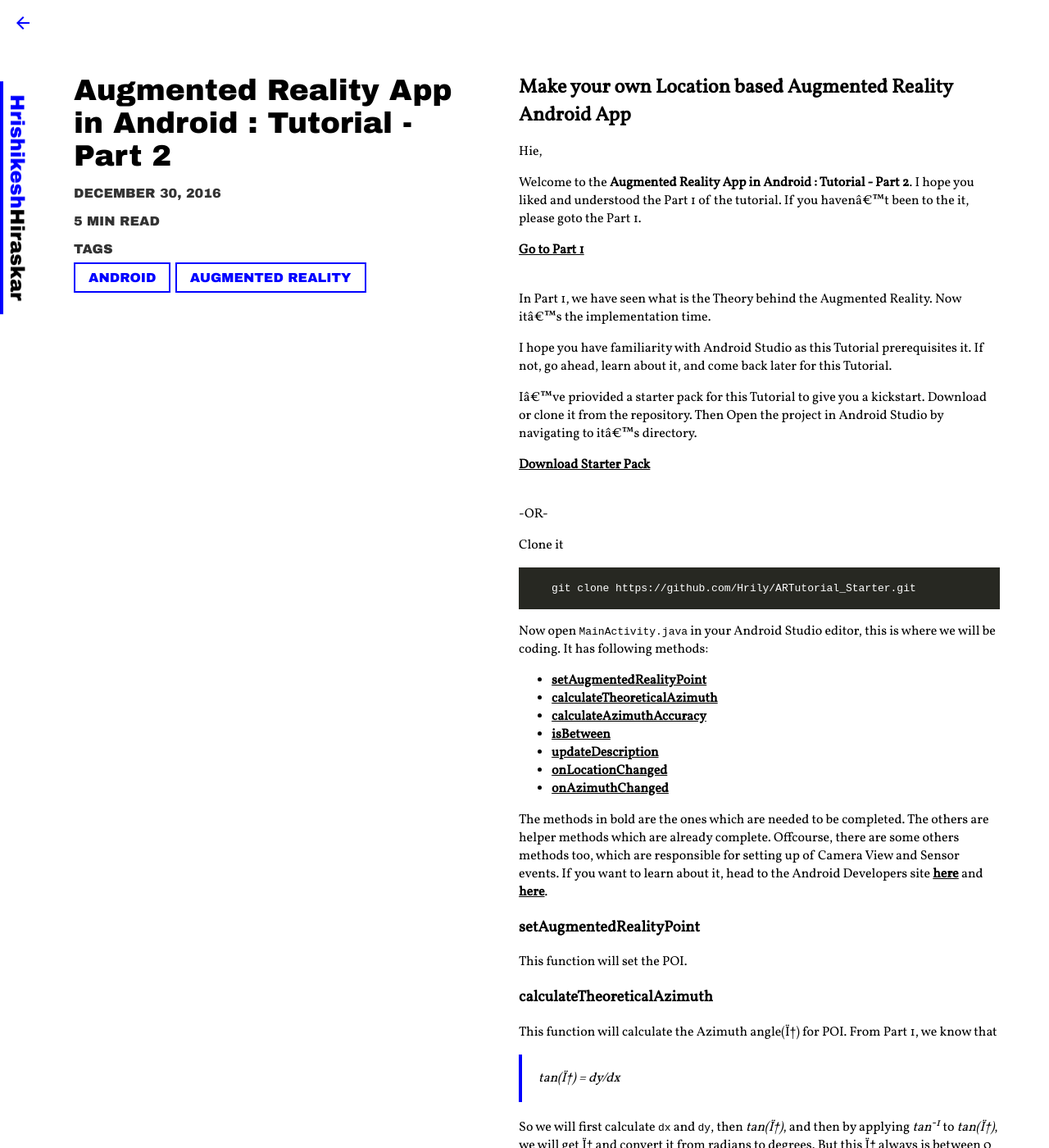
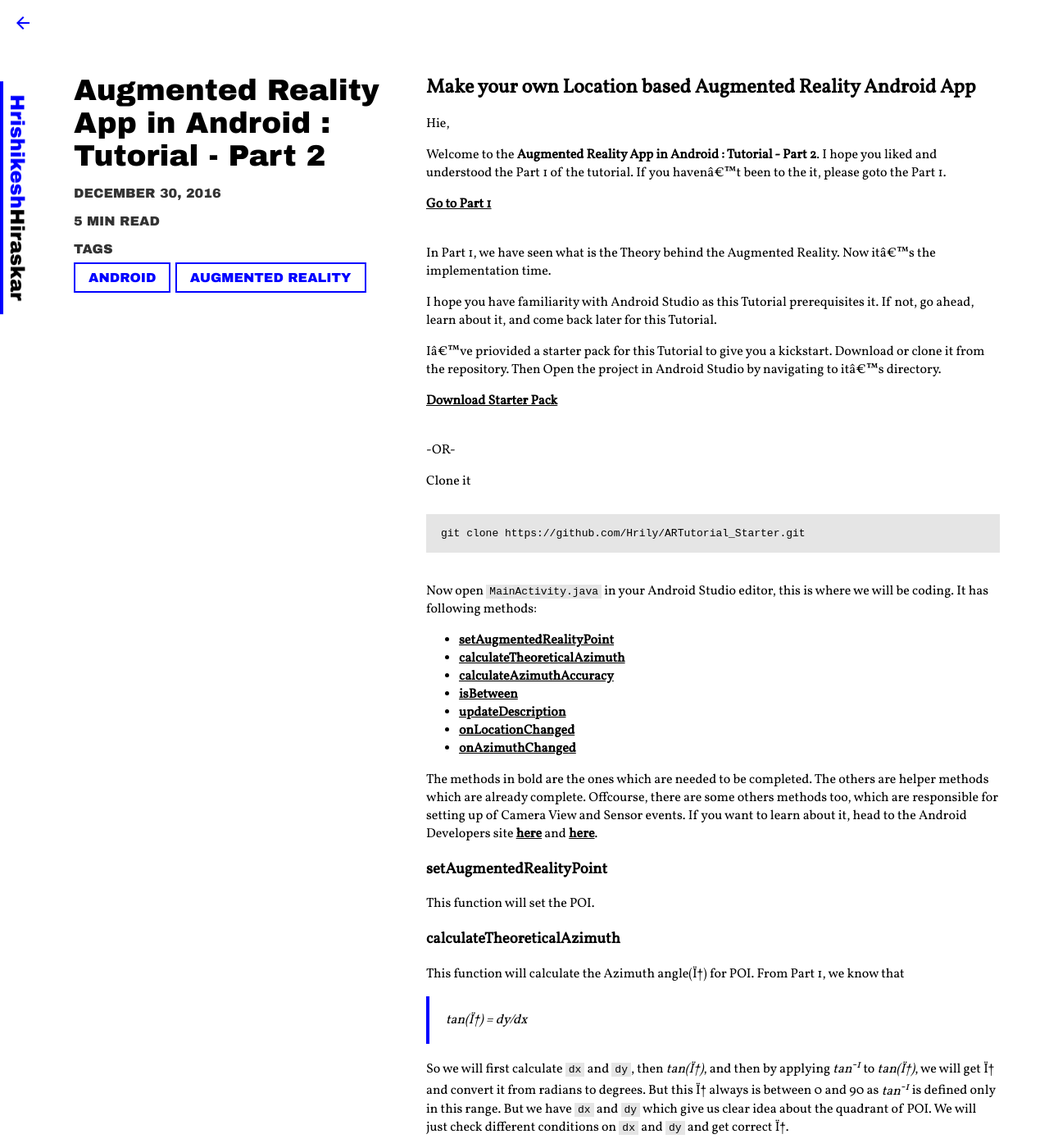
Before and after one commit to Hrily/blog, a Jekyll site: the page built from _posts/2016-12-30-ar-tutorial-2.md, in a window 1280 px wide and 1400 px high. Shown: the whole window at 82% size. Built offline with Jekyll 4.4.1, drawn with Linux system fonts in a browser that asks for light colours.

Commit message:
Fix some UI issues
This commit fixes:
	- Horizontal scroll in mobile
	- Code colors
	- Code is now full width with scrolling

```diff
--- a/_layouts/post.html
+++ b/_layouts/post.html
@@ -23,26 +23,31 @@ layout: default
 		opacity: 1 !important;
 	}
 
-	.post pre, .post code {
-		white-space: pre-wrap;       /* css-3 */
-		white-space: -moz-pre-wrap;  /* Mozilla, since 1999 */
-		white-space: -pre-wrap;      /* Opera 4-6 */
-		white-space: -o-pre-wrap;    /* Opera 7 */
-		word-wrap: break-word;       /* Internet Explorer 5.5+ */
+	.post code {
+		display: inline-block;
+		padding-right: 16px;
+	}
+
+	.post code.highlighter-rouge {
+		background: #e5e5e5;
+		padding: 1px 4px 1px 4px;
 	}
 
 	.post pre {
 		box-sizing: border-box;
 		width: 100%;
-		background-color: #272822;
-		padding-top: 18px;
-		padding-bottom: 18px;
-		padding-left: 40px;
-		padding-right: 40px;
-		color: white;
+		overflow-x: auto;
+		display: inline-block;
+		color: black;
+		background-color: #e5e5e5;
+		padding-left: 18px;
+		padding-right: 16px;
+		padding-top: 16px;
+		padding-bottom: 16px;
 	}
 
 	.post figure {
+		width: 100%;
 		margin: 0 !important;
 	}
 
--- a/src/css/highlight.css
+++ b/src/css/highlight.css
@@ -1,23 +1,23 @@
 .highlight  { background: #ffffff; }
-.highlight .c { color: #999988; font-style: italic } /* Comment */
+.highlight .c { color: #555555; font-style: italic } /* Comment */
 .highlight .err { color: #a61717; background-color: #e3d2d2 } /* Error */
 .highlight .k { font-weight: bold } /* Keyword */
 .highlight .o { font-weight: bold } /* Operator */
-.highlight .cm { color: #999988; font-style: italic } /* Comment.Multiline */
-.highlight .cp { color: #999999; font-weight: bold } /* Comment.Preproc */
-.highlight .c1 { color: #999988; font-style: italic } /* Comment.Single */
-.highlight .cs { color: #999999; font-weight: bold; font-style: italic } /* Comment.Special */
+.highlight .cm { color: #555555; font-style: italic } /* Comment.Multiline */
+.highlight .cp { color: #555555; font-weight: bold } /* Comment.Preproc */
+.highlight .c1 { color: #555555; font-style: italic } /* Comment.Single */
+.highlight .cs { color: #555555; font-weight: bold; font-style: italic } /* Comment.Special */
 .highlight .gd { color: #000000; background-color: #ffdddd } /* Generic.Deleted */
 .highlight .gd .x { color: #000000; background-color: #ffaaaa } /* Generic.Deleted.Specific */
 .highlight .ge { font-style: italic } /* Generic.Emph */
 .highlight .gr { color: #aa0000 } /* Generic.Error */
-.highlight .gh { color: #999999 } /* Generic.Heading */
+.highlight .gh { color: #555555 } /* Generic.Heading */
 .highlight .gi { color: #000000; background-color: #ddffdd } /* Generic.Inserted */
 .highlight .gi .x { color: #000000; background-color: #aaffaa } /* Generic.Inserted.Specific */
-.highlight .go { color: #888888 } /* Generic.Output */
+.highlight .go { color: #777777 } /* Generic.Output */
 .highlight .gp { color: #555555 } /* Generic.Prompt */
 .highlight .gs { font-weight: bold } /* Generic.Strong */
-.highlight .gu { color: #aaaaaa } /* Generic.Subheading */
+.highlight .gu { color: #777777 } /* Generic.Subheading */
 .highlight .gt { color: #aa0000 } /* Generic.Traceback */
 .highlight .kc { font-weight: bold } /* Keyword.Constant */
 .highlight .kd { font-weight: bold } /* Keyword.Declaration */
@@ -53,7 +53,7 @@
 .highlight .sr { color: #009926 } /* Literal.String.Regex */
 .highlight .s1 { color: #d14 } /* Literal.String.Single */
 .highlight .ss { color: #990073 } /* Literal.String.Symbol */
-.highlight .bp { color: #999999 } /* Name.Builtin.Pseudo */
+.highlight .bp { color: #555555 } /* Name.Builtin.Pseudo */
 .highlight .vc { color: #008080 } /* Name.Variable.Class */
 .highlight .vg { color: #008080 } /* Name.Variable.Global */
 .highlight .vi { color: #008080 } /* Name.Variable.Instance */
--- a/src/css/style.css
+++ b/src/css/style.css
@@ -65,6 +65,7 @@ a.sans {
 .col-right {
 	padding-left: 40px;
 	flex: 7;
+	width: 100%;
 	max-width: 700px;
 }
 
@@ -108,6 +109,7 @@ a.sans {
 }
 
 blockquote {
+	box-sizing: border-box;
 	border-left: 4px solid blue;
 	margin: 0;
 	padding: 2px 20px 2px 20px;
@@ -132,13 +134,15 @@ blockquote {
 	.row * {
 		align-self: flex-start !important;
 		flex: 1;
-		width: 100%;
-		max-width: 100%;
 	}
 
 	.row .col-right {
 		padding-left: 0;
 		padding-top: 40px;
+	}
+
+	.post .tags a {
+		width: 100%
 	}
 
 	.footer {
```
Also changed, not shown: Gemfile.lock, 12 other files.
